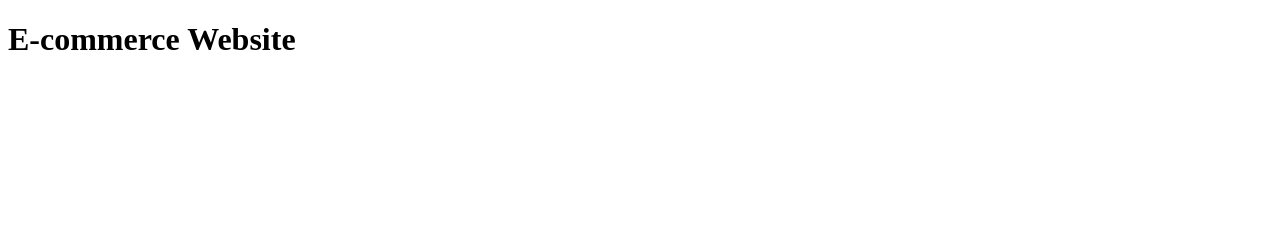
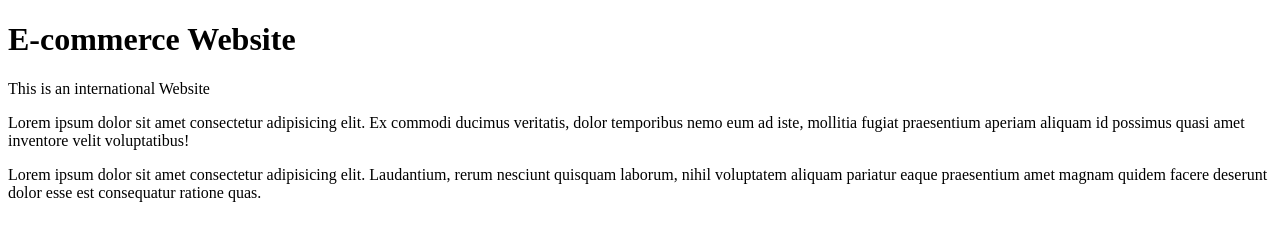
Before and after one commit to Murad-Takla/ecommerce, a plain HTML site: page index.html in a window 1280 px wide. Drawn offline with Linux system fonts and the light colour scheme.

Commit message:
first Changing is done

```diff
--- a/index.html
+++ b/index.html
@@ -8,6 +8,8 @@
 </head>
 <body>
     <h1>E-commerce Website</h1>
-    <The work is done by me>
+    <p>This is an international Website</p>
+    <p>Lorem ipsum dolor sit amet consectetur adipisicing elit. Ex commodi ducimus veritatis, dolor temporibus nemo eum ad iste, mollitia fugiat praesentium aperiam aliquam id possimus quasi amet inventore velit voluptatibus!</p>
+    <p>Lorem ipsum dolor sit amet consectetur adipisicing elit. Laudantium, rerum nesciunt quisquam laborum, nihil voluptatem aliquam pariatur eaque praesentium amet magnam quidem facere deserunt dolor esse est consequatur ratione quas.</p>
 </body>
 </html>
```
